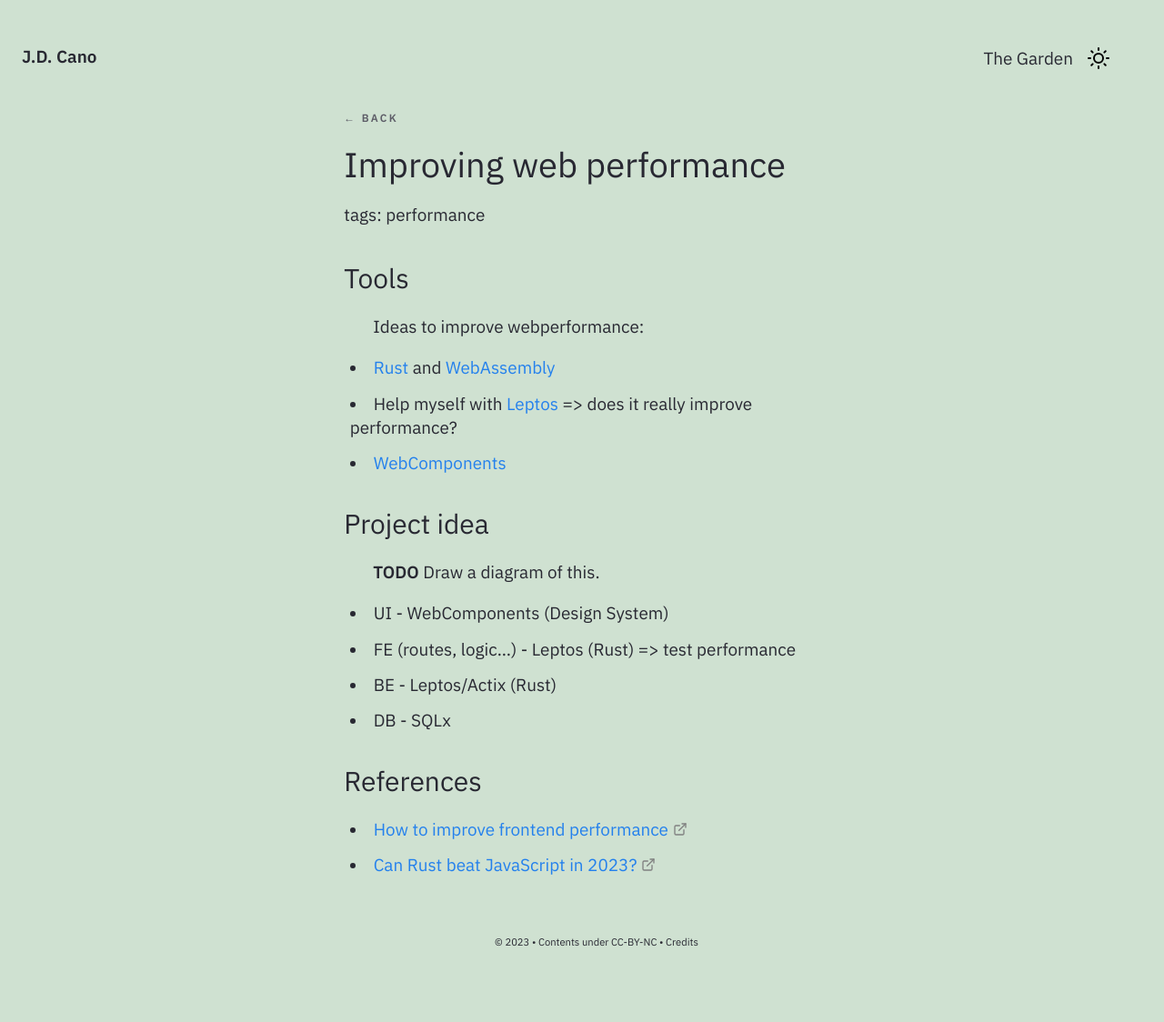
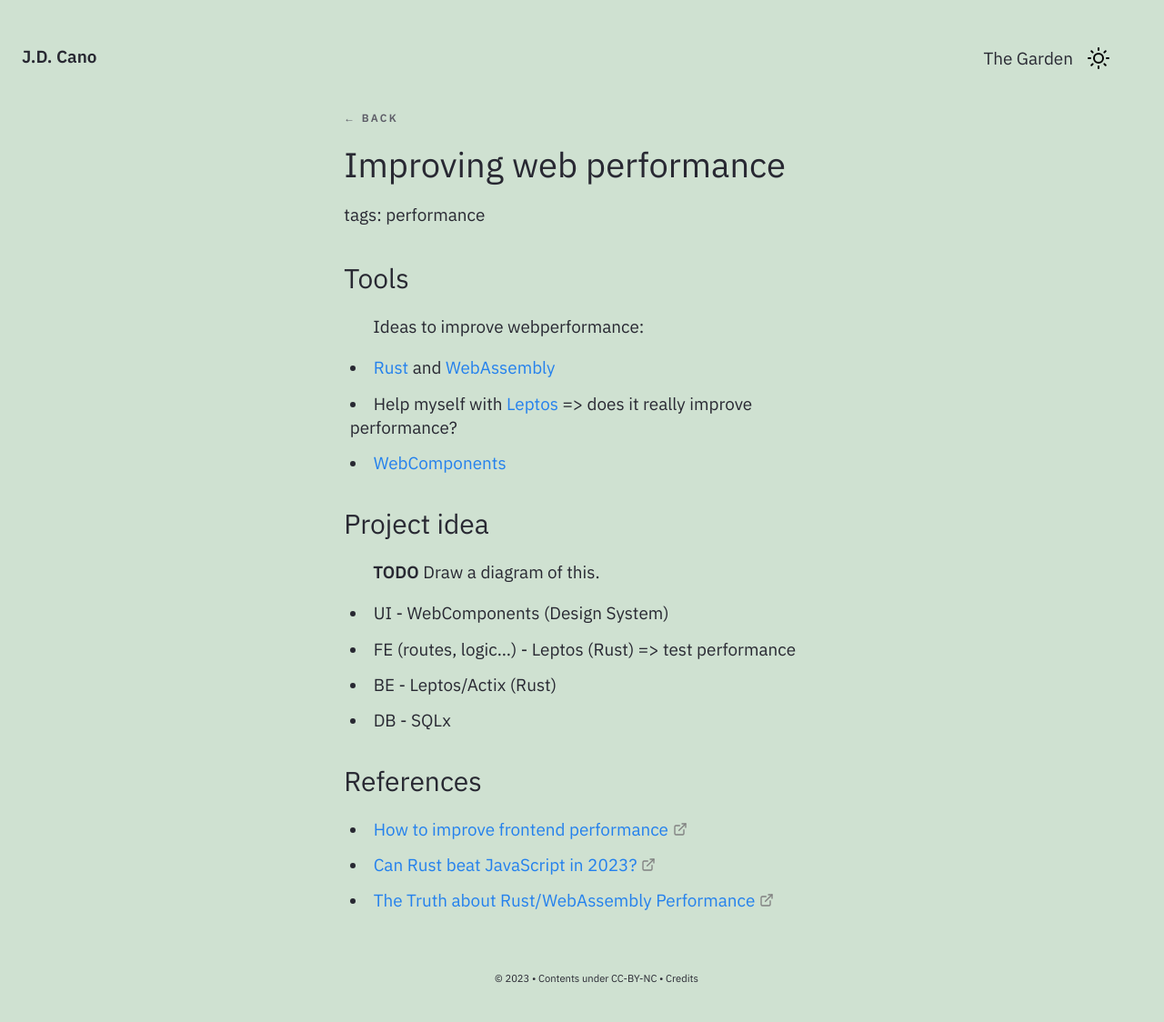
Before and after one commit to Gorzas/gorzas.github.io, a Jekyll site: the page built from _notes/Public/tech/Improving web performance.md, in a window 1280 px wide. Shown: the whole page at 91% size. Built offline with Jekyll 4.4.1, drawn with Linux system fonts in a browser that asks for light colours; before the commit the page ends 1085 px from its top, so only the background shows below that.

Commit message:
Update Improving web performance.md

```diff
--- a/_notes/Public/tech/Improving web performance.md
+++ b/_notes/Public/tech/Improving web performance.md
@@ -28,3 +28,4 @@ Ideas to improve webperformance:
 ### References
 - [How to improve frontend performance](https://dev.to/manish7107/how-to-improve-front-end-performance-3ag7)
 - [Can Rust beat JavaScript in 2023?](https://javascript.plainenglish.io/can-rust-beat-javascript-in-2023-8c081a7cb95b)
+- [The Truth about Rust/WebAssembly Performance](https://www.youtube.com/watch?v=4KtotxNAwME)
```
